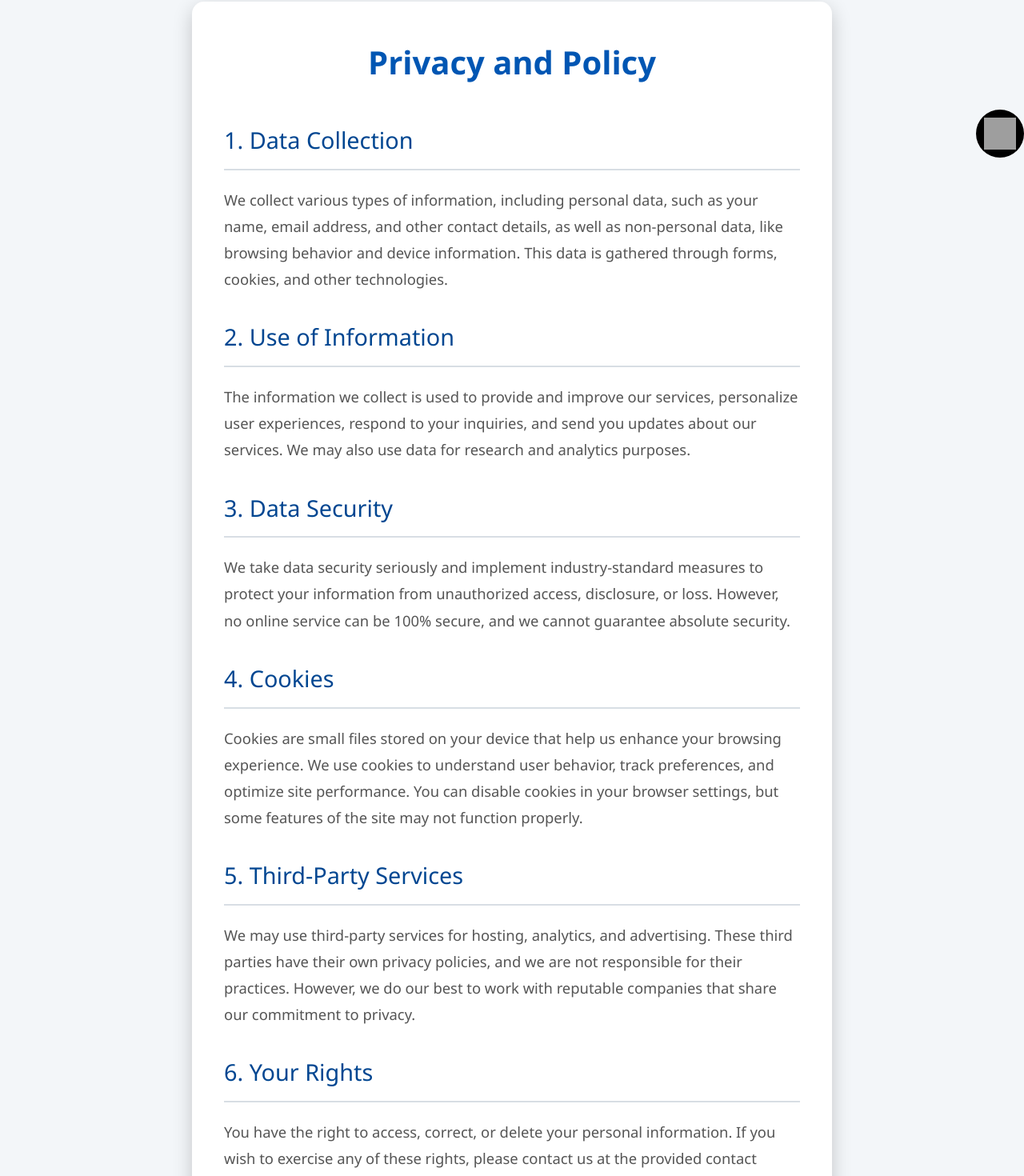
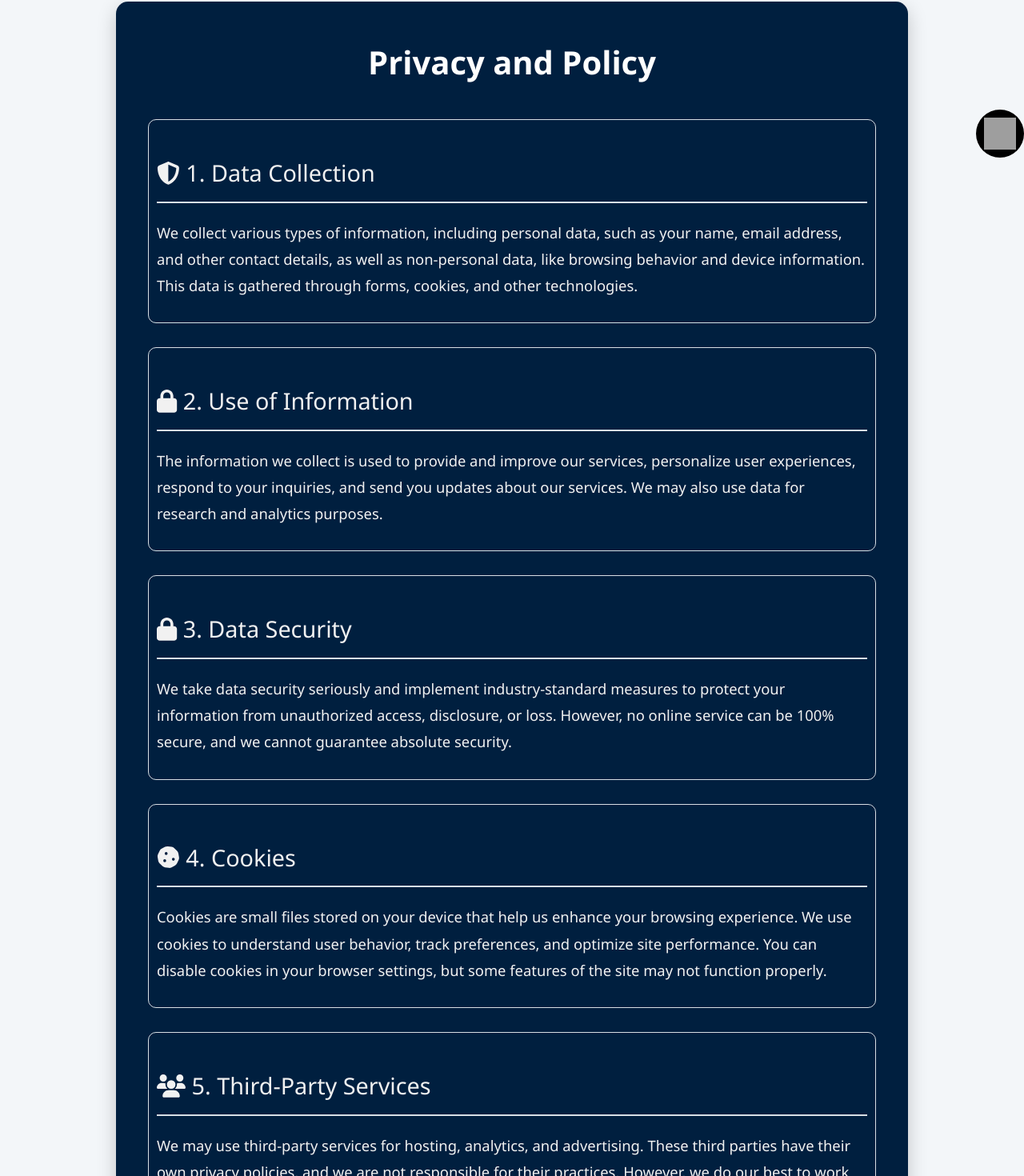
Before and after one commit to param-code/counter-app, a React (Vite) app: page /Privacy-Policy in a window 1280 px wide. Shown: the part 38-1508 px from the top of the page at 80% size. Built offline with nearby package versions, Linux system fonts and the light colour scheme; grey boxes are pictures that could not be loaded.

Commit message:
enhance Privacy Policy styling

```diff
--- a/package.json
+++ b/package.json
@@ -17,6 +17,7 @@
     "@chakra-ui/react": "^2.10.1",
     "@fortawesome/fontawesome-svg-core": "^6.6.0",
     "@fortawesome/free-brands-svg-icons": "^6.6.0",
+    "@fortawesome/free-solid-svg-icons": "^6.6.0",
     "@fortawesome/react-fontawesome": "^0.2.2",
     "@radix-ui/react-scroll-area": "^1.1.0",
     "@radix-ui/react-slot": "^1.1.0",
--- a/src/pages/PrivacyPolicy.css
+++ b/src/pages/PrivacyPolicy.css
@@ -1,15 +1,34 @@
 /* PrivacyPolicy.css */
 .privacy-container {
-  max-width: 800px;
+  max-width: 990px;
   margin: 40px auto;
   padding: 40px;
   font-family: 'Segoe UI', Tahoma, Geneva, Verdana, sans-serif;
-  background-color: #ffffff;
-  color: #333;
+  background-color: #001f3f; /* Navy blue background */
+  color: white; /* White text for better contrast */
   box-shadow: 0 8px 24px rgba(0, 0, 0, 0.2);
   border-radius: 15px;
   line-height: 1.8;
   transition: transform 0.3s, box-shadow 0.3s;
+}
+
+.privacy-section {
+  border: 1px solid #d8dee4;
+  border-radius: 10px;
+  padding: 10px;
+  margin-bottom: 20px;
+  background-color: none; /* Light gray background for sections */
+  transition: background-color 0.3s, color 0.3s; /* Added color transition */
+  color: black; /* Default text color */
+}
+
+.privacy-section:hover {
+  background-color: #001f3f; /* Change background to navy blue on hover */
+  color: white; /* Change text color to white on hover */
+}
+
+.privacy-section p {
+  color: inherit; /* Ensure p elements inherit the color of the section */
 }
 
 .privacy-container:hover {
@@ -19,7 +38,7 @@
 
 .privacy-container h1 {
   font-size: 2.5em;
-  color: #0056b3;
+  color: #fff;
   text-align: center;
   margin-bottom: 35px;
   font-weight: 700;
@@ -27,7 +46,7 @@
 
 .privacy-container h2 {
   font-size: 1.8em;
-  color: #004691;
+  color: #f1f1f1;
   margin-top: 30px;
   padding-bottom: 10px;
   border-bottom: 2px solid #d8dee4;
@@ -35,12 +54,15 @@
 }
 
 .privacy-container h2:hover {
-  color: #0056b3;
+  color: #ffcc00;
+}
+.privacy-container p:hover {
+  color: #ffcc00;
 }
 
 .privacy-container p {
   font-size: 1.15em;
-  color: #555;
+  color: #f1f1f1;
   margin: 20px 0;
 }
 
@@ -53,14 +75,14 @@
 }
 
 .privacy-container a {
-  color: #0054ad;
+  color: #ffcc00;
   text-decoration: none;
   font-weight: 500;
   transition: color 0.3s;
 }
 
 .privacy-container a:hover {
-  color: #0056b3;
+  color: #ffdd57;
   text-decoration: underline;
 }
 
--- a/src/pages/PrivacyPolicy.jsx
+++ b/src/pages/PrivacyPolicy.jsx
@@ -1,14 +1,16 @@
 // PrivacyPolicy.js
 import React from 'react';
 import "./PrivacyPolicy.css";
+import { FontAwesomeIcon } from '@fortawesome/react-fontawesome';
+import { faShieldAlt, faLock, faCookie, faUsers, faPaperPlane } from '@fortawesome/free-solid-svg-icons';
 
 const PrivacyPolicy = () => {
   return (
     <div className="privacy-container">
       <h1>Privacy and Policy</h1>
 
-      <section>
-        <h2>1. Data Collection</h2>
+      <section className="privacy-section">
+        <h2><FontAwesomeIcon icon={faShieldAlt} /> 1. Data Collection</h2>
         <p>
           We collect various types of information, including personal data, such as your name,
           email address, and other contact details, as well as non-personal data, like browsing
@@ -17,8 +19,8 @@ const PrivacyPolicy = () => {
         </p>
       </section>
 
-      <section>
-        <h2>2. Use of Information</h2>
+      <section className="privacy-section">
+        <h2><FontAwesomeIcon icon={faLock} /> 2. Use of Information</h2>
         <p>
           The information we collect is used to provide and improve our services, personalize user
           experiences, respond to your inquiries, and send you updates about our services. We may
@@ -26,8 +28,8 @@ const PrivacyPolicy = () => {
         </p>
       </section>
 
-      <section>
-        <h2>3. Data Security</h2>
+      <section className="privacy-section">
+        <h2><FontAwesomeIcon icon={faLock} /> 3. Data Security</h2>
         <p>
           We take data security seriously and implement industry-standard measures to protect
           your information from unauthorized access, disclosure, or loss. However, no online
@@ -35,8 +37,8 @@ const PrivacyPolicy = () => {
         </p>
       </section>
 
-      <section>
-        <h2>4. Cookies</h2>
+      <section className="privacy-section">
+        <h2><FontAwesomeIcon icon={faCookie} /> 4. Cookies</h2>
         <p>
           Cookies are small files stored on your device that help us enhance your browsing
           experience. We use cookies to understand user behavior, track preferences, and
@@ -45,8 +47,8 @@ const PrivacyPolicy = () => {
         </p>
       </section>
 
-      <section>
-        <h2>5. Third-Party Services</h2>
+      <section className="privacy-section">
+        <h2><FontAwesomeIcon icon={faUsers} /> 5. Third-Party Services</h2>
         <p>
           We may use third-party services for hosting, analytics, and advertising. These
           third parties have their own privacy policies, and we are not responsible for
@@ -55,8 +57,8 @@ const PrivacyPolicy = () => {
         </p>
       </section>
 
-      <section>
-        <h2>6. Your Rights</h2>
+      <section className="privacy-section">
+        <h2><FontAwesomeIcon icon={faPaperPlane} /> 6. Your Rights</h2>
         <p>
           You have the right to access, correct, or delete your personal information. If
           you wish to exercise any of these rights, please contact us at the provided
@@ -64,7 +66,7 @@ const PrivacyPolicy = () => {
         </p>
       </section>
 
-      <section>
+      <section className="privacy-section">
         <h2>7. Policy Updates</h2>
         <p>
           This privacy policy may be updated periodically to reflect changes in our practices.
```
Also changed, not shown: 1 other file (tests, documents, lock files or other folders).
